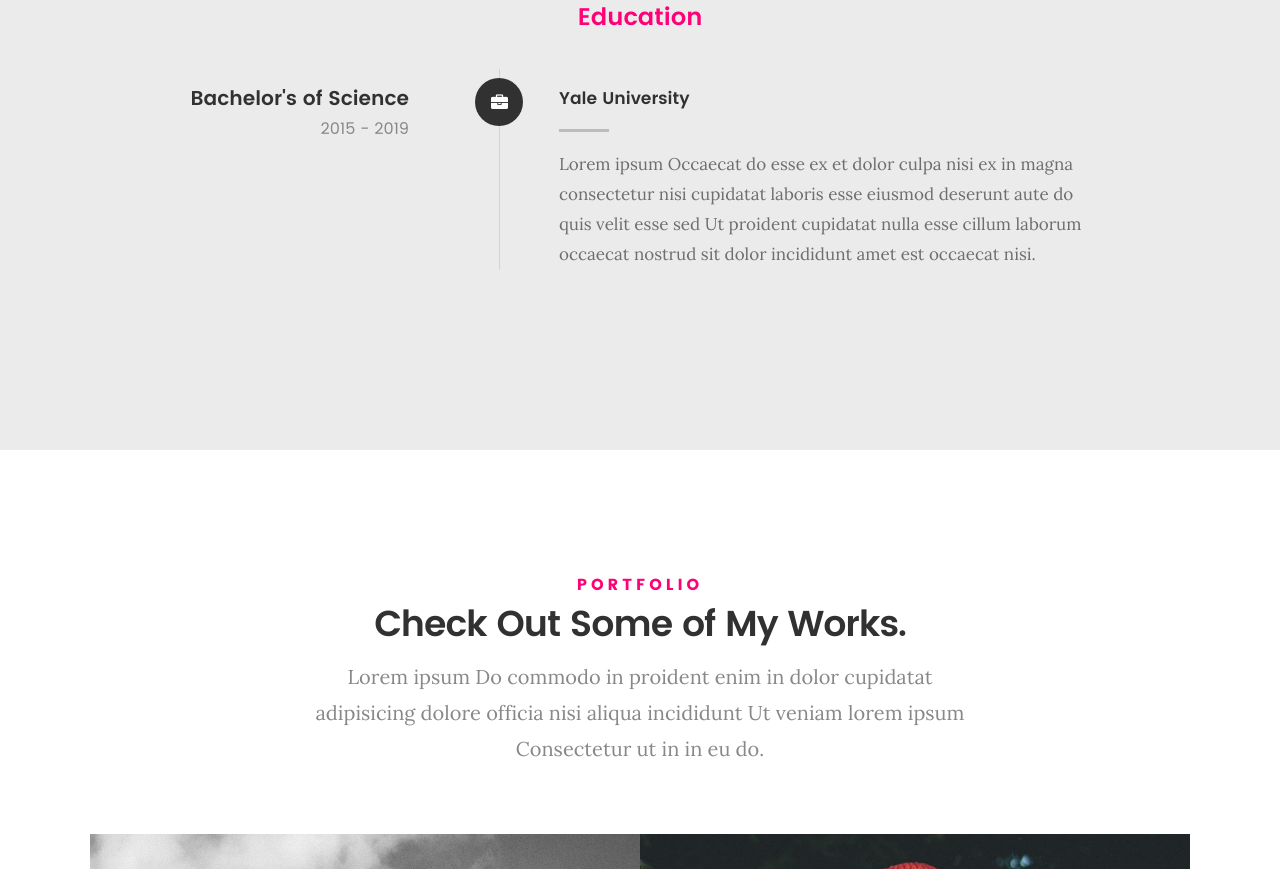
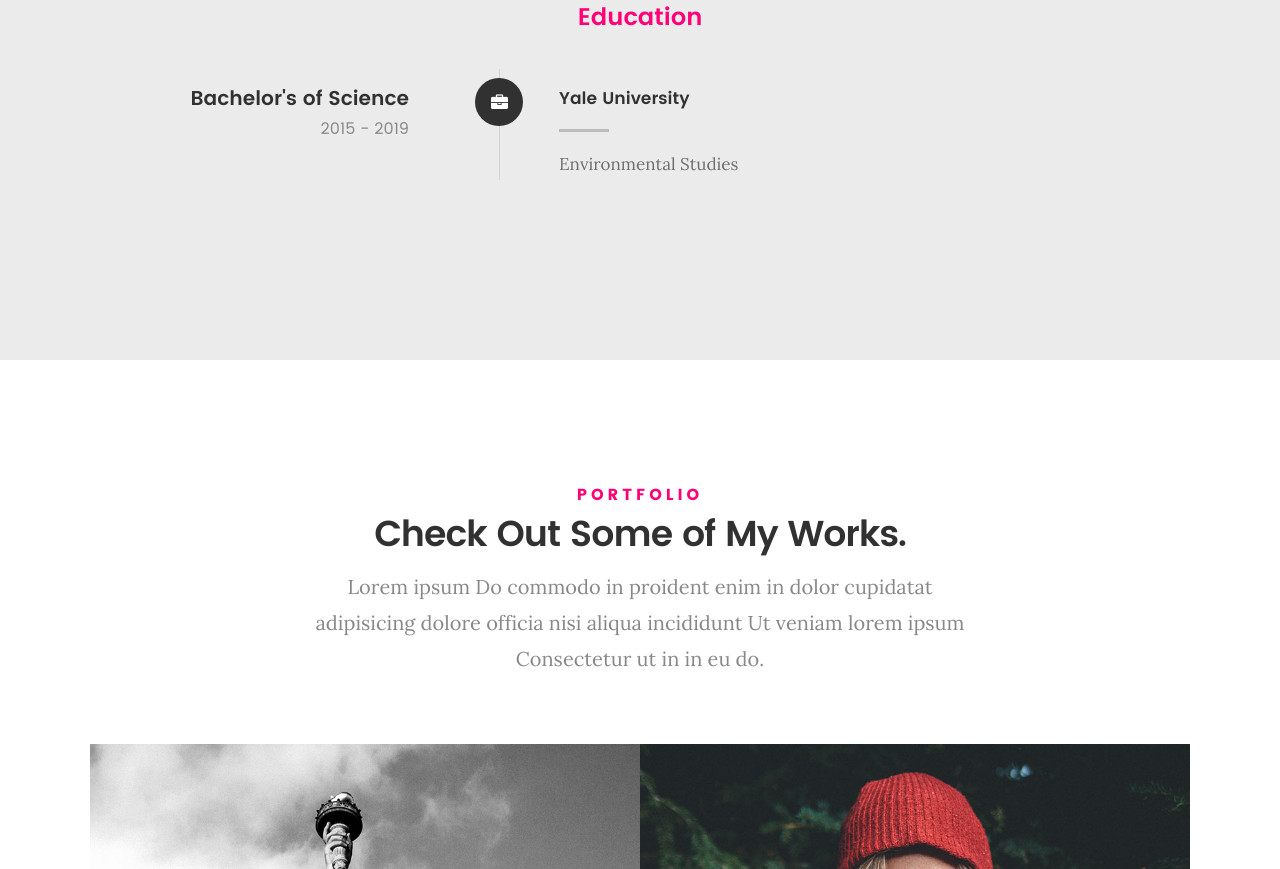
Before and after one commit to maireadbrennan/maireadbrennan.github.io, a plain HTML site: page index.html in a window 1280 px wide. Shown: the part 3311-4180 px from the top of the page. Drawn offline with Linux system fonts and the light colour scheme; files whose address does not match are found by name.

Commit message:
Update index.html

```diff
--- a/index.html
+++ b/index.html
@@ -308,7 +308,7 @@
 
 	   				<div class="timeline-content">
 	   					<h4>Yale University</h4>
-	   					<p>Lorem ipsum Occaecat do esse ex et dolor culpa nisi ex in magna consectetur nisi cupidatat laboris esse eiusmod deserunt aute do quis velit esse sed Ut proident cupidatat nulla esse cillum laborum occaecat nostrud sit dolor incididunt amet est occaecat nisi.</p>
+	   					<p>Environmental Studies</p>
 	   				</div>
 
 	   			</div> <!-- /timeline-block
```
